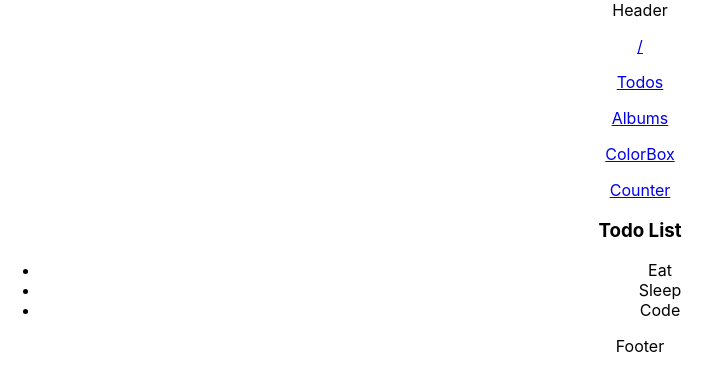
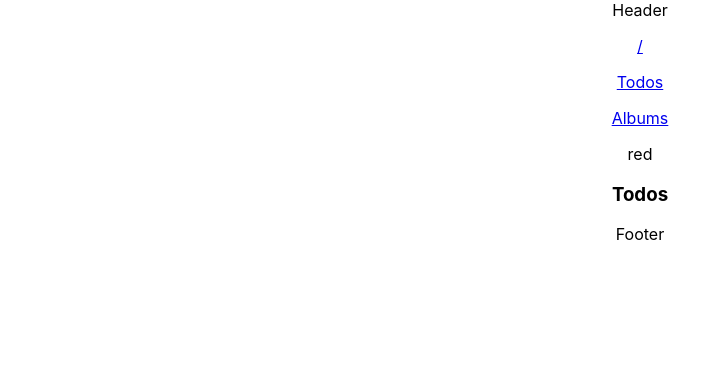
Before and after one commit to kunbi209/reactjs, a React (Create React App) app: page /todos in a window 1280 px wide. Shown: the top 390 px of the page, without its empty margins (0-721 px from the left). Built offline with nearby package versions, Linux system fonts and the light colour scheme.

Commit message:
ReactJs Route V6

```diff
--- a/src/App.js
+++ b/src/App.js
@@ -13,15 +13,13 @@ function App() {
       <p><NavLink to="/">/</NavLink></p>
       <p><NavLink to="/todos">Todos</NavLink></p>
       <p><NavLink to="/albums">Albums</NavLink></p>
-        <p><NavLink to="/colorBox">ColorBox</NavLink></p>
-        <p><NavLink to="/counter">Counter</NavLink></p>
-
+      red
       <Routes>
-              <Route path='/todos' Component={TodoFeature}/>
-              <Route path='/' Component={AlbumFeature}/>
-              <Route path='/albums' Component={AlbumFeature}/>
-              <Route path='/colorBox' Component={ColorBox}/>
-              <Route path='/counter' Component={Counter}/>
+        <Route path='/todos/*' Component={TodoFeature} />
+        <Route path='/' Component={AlbumFeature} />
+        <Route path='/albums' Component={AlbumFeature} />
+        <Route path='/colorBox' Component={ColorBox} />
+        <Route path='/counter' Component={Counter} />
       </Routes>
       Footer
     </div>
--- a/src/features/Todo/index.jsx
+++ b/src/features/Todo/index.jsx
@@ -1,29 +1,20 @@
 import React from 'react';
-import TodoList from './components/TodoList';
+import { Route, Routes } from 'react-router-dom';
+import DetailPage from './pages/DetailPage';
+import ListPage from './pages/ListPage';
 
 TodoFeature.propTypes = {
 
 };
 
 function TodoFeature(props) {
-    const todoList = [
-        {
-            id: 1,
-            title: 'Eat'
-        },
-        {
-            id: 2,
-            title: 'Sleep',
-        },
-        {
-            id: 3,
-            title: 'Code'
-        }
-    ]
     return (
         <div>
-            <h3>Todo List</h3>
-            <TodoList todoList ={todoList}/>
+            <h3>Todos</h3>
+            <Routes>
+                <Route path="/todos-list" element={<ListPage />} />
+                <Route path="/todos-list/:id" element={<DetailPage />} />
+            </Routes>
         </div>
     );
 }
--- /dev/null
+++ b/src/features/Todo/pages/DetailPage/index.jsx
@@ -0,0 +1,15 @@
+import React from 'react';
+
+DetailPage.propTypes = {
+
+};
+
+function DetailPage(props) {
+    return (
+        <div>
+            <p>Detail Todo Page</p>
+        </div>
+    );
+}
+
+export default DetailPage;
--- /dev/null
+++ b/src/features/Todo/pages/ListPage/index.jsx
@@ -0,0 +1,31 @@
+import React from 'react';
+import TodoList from '../../components/TodoList';
+
+ListPage.propTypes = {
+
+};
+
+function ListPage(props) {
+    const todoList = [
+        {
+            id: 1,
+            title: 'Eat'
+        },
+        {
+            id: 2,
+            title: 'Sleep',
+        },
+        {
+            id: 3,
+            title: 'Code'
+        }
+    ]
+    return (
+        <div>
+            <h3>Todo List 123</h3>
+            <TodoList todoList={todoList} />
+        </div>
+    );
+}
+
+export default ListPage;
```
Also changed, not shown: src/features/Todo/pages/index.jsx (deleted), src/features/Todo/pages/styles.scss (deleted). Lines whose indentation alone changed are shown as unchanged.
